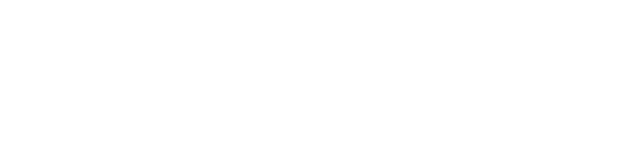
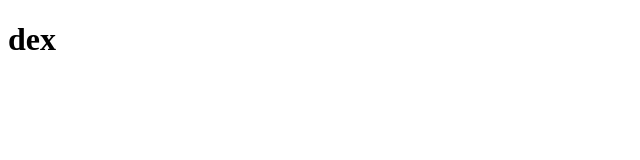
Before and after one commit to hungcurry/Git-1003, a plain HTML site: page index.html in a window 1280 px wide. Shown: the full height of the page, 0-640 px from the left. Drawn offline with Linux system fonts and the light colour scheme.

Commit message:
index.html

```diff
--- a/index.html
+++ b/index.html
@@ -6,6 +6,6 @@
   <title>Document</title>
 </head>
 <body>
-
+  <h1>dex</h1>
 </body>
 </html>
```
